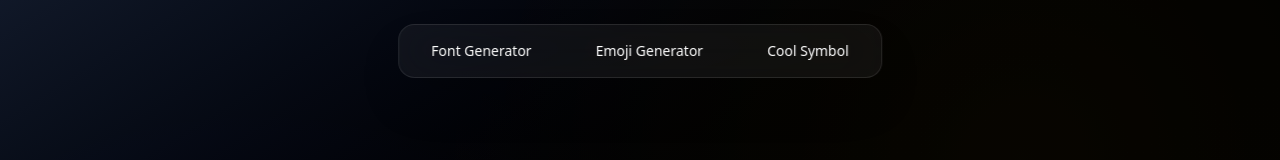
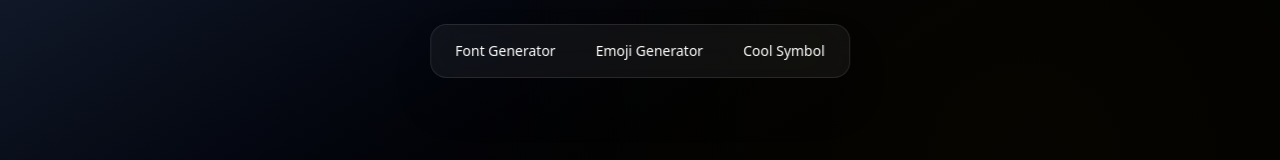
Before and after one commit to rahilp010/AIOP, a React (Vite) app: page / in a window 1280 px wide. Shown: the top 160 px of the page. Built offline with nearby package versions, Linux system fonts and the light colour scheme.

Commit message:
fixed navigation

```diff
--- a/src/components/Navbar.jsx
+++ b/src/components/Navbar.jsx
@@ -1,7 +1,8 @@
 import React from 'react';
-import { Link } from 'react-router-dom';
+import { Link, useLocation } from 'react-router-dom';
 
 const Navbar = () => {
+   const location = useLocation();
    const TAB_BUTTONS = [
       {
          title: 'Font Generator',
@@ -17,15 +18,22 @@ const Navbar = () => {
       },
    ];
 
+   const isActive = (path) => location.pathname === path;
+
    return (
       <div>
          <nav className="backdrop-blur-xl bg-white/5 border border-white/10 rounded-2xl shadow-2xl">
-            <div className="flex items-center">
+            <div className="flex items-center justify-center flex-wrap gap-2 p-2">
                {TAB_BUTTONS.map((tab) => (
                   <Link
                      key={tab.title}
-                     to={tab?.path}
-                     className="hover:text-yellow-400 transition-colors duration-300 text-sm hover:bg-white/10 px-8 py-4 rounded-2xl">
+                     to={tab?.path ?? '/'} // Fallback to home if path missing
+                     className={`hover:text-yellow-400 transition-all duration-300 text-sm px-4 py-2 rounded-xl ${
+                        isActive(tab.path)
+                           ? 'text-yellow-400 bg-white/10 border border-yellow-400/30 shadow-md'
+                           : 'text-white hover:bg-white/10'
+                     }`}
+                  >
                      {tab.title}
                   </Link>
                ))}
```
